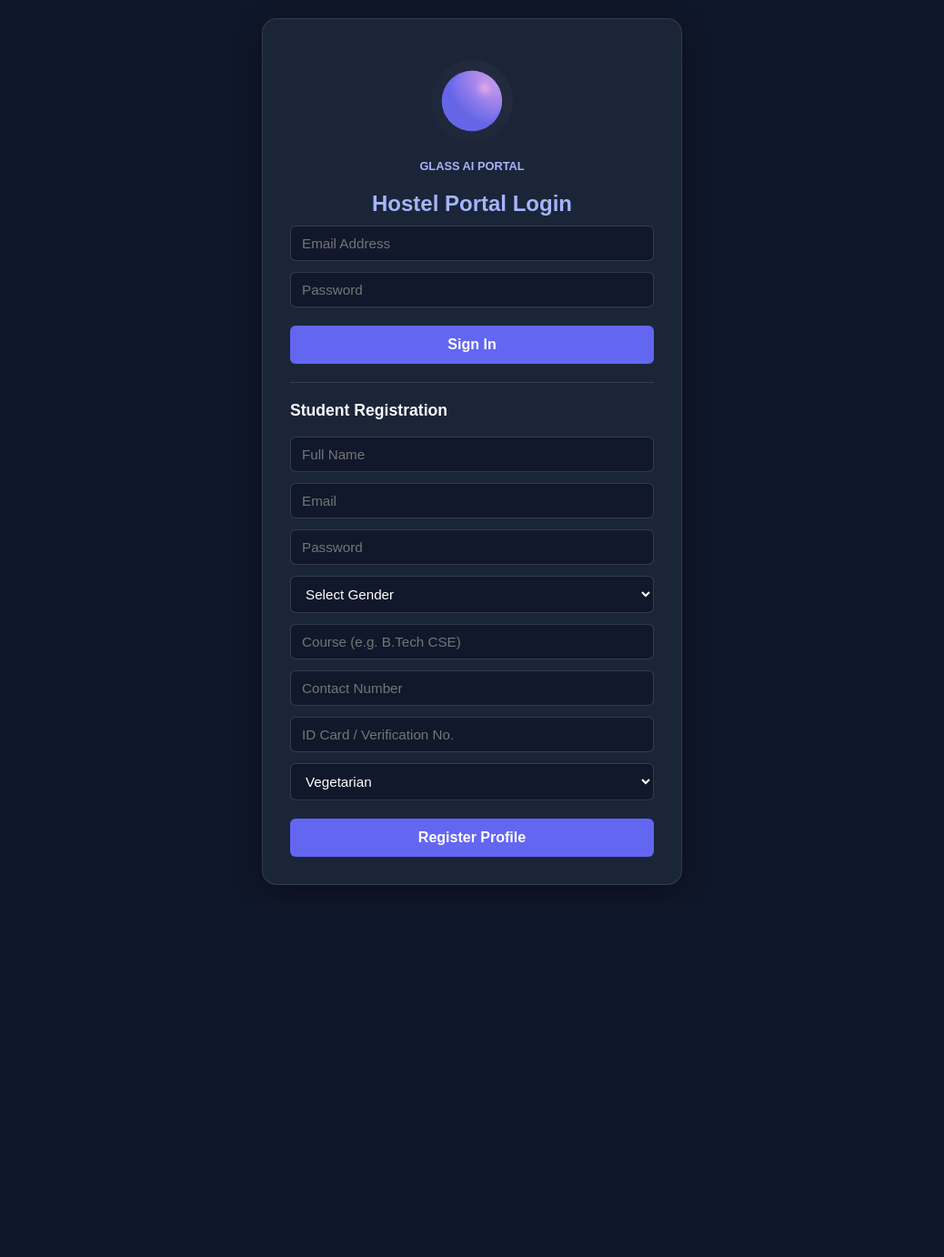
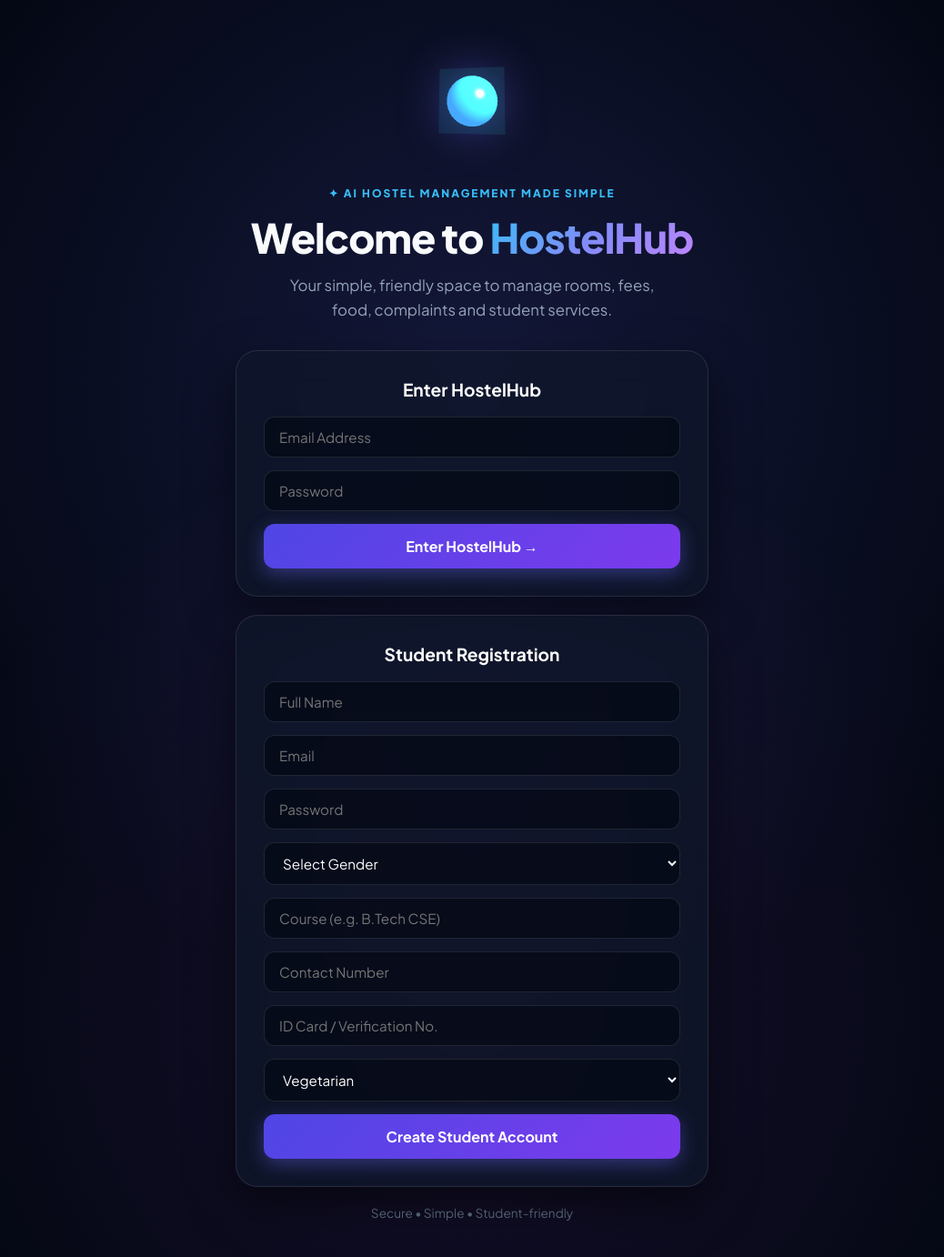
Before and after one commit to ziba-ck/Hostel-Project, a Node server app: page / in a window 1280 px wide. Shown: the whole page at 91% size, without its empty margins (121-1159 px from the left). Before the commit the page ends 973 px from the top, so only its background shows below. Run offline with Node 20, Linux system fonts and the light colour scheme; some libraries are stand-ins or nearby versions.

Commit message:
Update landing page to match HostelHub space design with 3D H glass badge

```diff
--- a/views/login.ejs
+++ b/views/login.ejs
@@ -3,35 +3,173 @@
 <head>
     <meta charset="UTF-8">
     <meta name="viewport" content="width=device-width, initial-scale=1.0">
-    <title>Hostel Portal - 3D Login & Registration</title>
+    <title>HostelHub - AI Management System</title>
+    <link href="https://fonts.googleapis.com/css2?family=Plus+Jakarta+Sans:wght@400;500;600;700;800&display=swap" rel="stylesheet">
     <script src="https://cdnjs.cloudflare.com/ajax/libs/three.js/r128/three.min.js"></script>
     <style>
-        body { font-family: Arial, sans-serif; background-color: #0f172a; color: #fff; display: flex; justify-content: center; align-items: center; min-height: 100vh; margin: 0; padding: 20px; }
-        .card { background: rgba(30, 41, 59, 0.85); backdrop-filter: blur(12px); padding: 30px; border-radius: 16px; border: 1px solid rgba(255, 255, 255, 0.1); width: 100%; max-width: 400px; box-shadow: 0 8px 32px rgba(0,0,0,0.37); }
-        h2 { text-align: center; color: #a5b4fc; margin-bottom: 10px; }
-        h3 { color: #f8fafc; margin-top: 20px; font-size: 1.1em; }
+        :root {
+            --bg-space: #030712;
+            --purple-glow: #6366f1;
+            --blue-gradient: linear-gradient(135deg, #38bdf8, #818cf8, #c084fc);
+            --card-glass: rgba(15, 23, 42, 0.75);
+            --border-glass: rgba(255, 255, 255, 0.1);
+        }
 
-        .ai-3d-wrapper { display: flex; flex-direction: column; align-items: center; justify-content: center; margin-bottom: 15px; cursor: pointer; }
-        #glass-ai-canvas { width: 120px; height: 120px; border-radius: 50%; }
+        * { box-sizing: border-box; margin: 0; padding: 0; font-family: 'Plus Jakarta Sans', sans-serif; }
 
-        .error-msg { color: #f87171; background: rgba(239, 68, 68, 0.2); border: 1px solid #ef4444; padding: 10px; border-radius: 6px; font-size: 0.9em; margin-bottom: 15px; text-align: center; }
-        .success-msg { color: #4ade80; background: rgba(34, 197, 94, 0.2); border: 1px solid #22c55e; padding: 10px; border-radius: 6px; font-size: 0.9em; margin-bottom: 15px; text-align: center; }
-        .input-group { margin-bottom: 12px; }
-        input, select { width: 100%; padding: 10px 12px; background: rgba(15, 23, 42, 0.8); border: 1px solid rgba(255, 255, 255, 0.15); border-radius: 6px; color: #fff; font-size: 0.95em; box-sizing: border-box; }
-        button { width: 100%; padding: 12px; background-color: #6366f1; border: none; color: white; border-radius: 6px; font-size: 1em; font-weight: bold; cursor: pointer; margin-top: 8px; }
-        button:hover { background-color: #4f46e5; }
-        hr { border: none; border-top: 1px solid rgba(255, 255, 255, 0.1); margin: 20px 0; }
+        body {
+            background-color: var(--bg-space);
+            background-image:
+                radial-gradient(circle at 50% 30%, rgba(99, 102, 241, 0.18) 0%, transparent 60%),
+                radial-gradient(circle at 50% 80%, rgba(168, 85, 247, 0.12) 0%, transparent 50%);
+            color: #f8fafc;
+            min-height: 100vh;
+            display: flex;
+            justify-content: center;
+            align-items: center;
+            padding: 40px 20px;
+            overflow-x: hidden;
+        }
+
+        .space-container {
+            width: 100%;
+            max-width: 520px;
+            text-align: center;
+            position: relative;
+            z-index: 2;
+        }
+
+        /* 3D Glass Badge Canvas Wrapper */
+        .glass-badge-wrapper {
+            position: relative;
+            width: 140px;
+            height: 140px;
+            margin: 0 auto 20px auto;
+            cursor: pointer;
+        }
+
+        #glass-h-canvas {
+            width: 140px;
+            height: 140px;
+            filter: drop-shadow(0 0 25px rgba(99, 102, 241, 0.6));
+        }
+
+        .badge-tag {
+            font-size: 0.75rem;
+            font-weight: 800;
+            letter-spacing: 2px;
+            color: #38bdf8;
+            text-transform: uppercase;
+            margin-bottom: 12px;
+            display: inline-block;
+        }
+
+        h1 {
+            font-size: 2.8rem;
+            font-weight: 800;
+            margin-bottom: 12px;
+            letter-spacing: -1px;
+        }
+
+        h1 .highlight {
+            background: var(--blue-gradient);
+            -webkit-background-clip: text;
+            -webkit-text-fill-color: transparent;
+        }
+
+        .subtitle {
+            font-size: 1.05rem;
+            color: #94a3b8;
+            max-width: 440px;
+            margin: 0 auto 30px auto;
+            line-height: 1.6;
+            font-weight: 400;
+        }
+
+        /* Glass Form Cards */
+        .glass-card {
+            background: var(--card-glass);
+            backdrop-filter: blur(20px);
+            -webkit-backdrop-filter: blur(20px);
+            border: 1px solid var(--border-glass);
+            border-radius: 24px;
+            padding: 30px;
+            box-shadow: 0 20px 50px rgba(0, 0, 0, 0.5);
+            text-align: left;
+            margin-bottom: 20px;
+        }
+
+        .form-title {
+            font-size: 1.2rem;
+            font-weight: 700;
+            color: #fff;
+            margin-bottom: 18px;
+            text-align: center;
+        }
+
+        .input-group { margin-bottom: 14px; }
+
+        input, select {
+            width: 100%;
+            padding: 12px 16px;
+            background: rgba(3, 7, 18, 0.6);
+            border: 1px solid var(--border-glass);
+            border-radius: 12px;
+            color: #fff;
+            font-size: 0.95rem;
+            outline: none;
+            transition: all 0.2s;
+        }
+
+        input:focus, select:focus {
+            border-color: #818cf8;
+            box-shadow: 0 0 15px rgba(99, 102, 241, 0.3);
+        }
+
+        .btn-enter {
+            width: 100%;
+            padding: 14px;
+            background: linear-gradient(135deg, #4f46e5, #7c3aed);
+            border: none;
+            color: white;
+            border-radius: 12px;
+            font-size: 1rem;
+            font-weight: 700;
+            cursor: pointer;
+            box-shadow: 0 6px 20px rgba(99, 102, 241, 0.4);
+            transition: all 0.2s;
+            display: flex;
+            justify-content: center;
+            align-items: center;
+            gap: 8px;
+        }
+
+        .btn-enter:hover {
+            transform: translateY(-2px);
+            box-shadow: 0 8px 25px rgba(99, 102, 241, 0.6);
+        }
+
+        .footer-tag {
+            font-size: 0.85rem;
+            color: #64748b;
+            margin-top: 20px;
+        }
+
+        .error-msg { color: #f87171; background: rgba(239, 68, 68, 0.15); border: 1px solid rgba(239, 68, 68, 0.3); padding: 10px; border-radius: 10px; font-size: 0.85rem; margin-bottom: 15px; text-align: center; }
+        .success-msg { color: #4ade80; background: rgba(34, 197, 94, 0.15); border: 1px solid rgba(34, 197, 94, 0.3); padding: 10px; border-radius: 10px; font-size: 0.85rem; margin-bottom: 15px; text-align: center; }
     </style>
 </head>
 <body>
-    <div class="card">
-        <!-- 3D Glass AI Banner -->
-        <div class="ai-3d-wrapper">
-            <canvas id="glass-ai-canvas"></canvas>
-            <span style="font-size: 0.8em; color: #a5b4fc; font-weight: bold; margin-top: 4px;">GLASS AI PORTAL</span>
+
+    <div class="space-container">
+        <!-- 3D Glass H Badge -->
+        <div class="glass-badge-wrapper" id="badge-btn">
+            <canvas id="glass-h-canvas"></canvas>
         </div>
 
-        <h2>Hostel Portal Login</h2>
+        <div class="badge-tag">✦ AI HOSTEL MANAGEMENT MADE SIMPLE</div>
+        <h1>Welcome to <span class="highlight">HostelHub</span></h1>
+        <p class="subtitle">Your simple, friendly space to manage rooms, fees, food, complaints and student services.</p>
 
         <% if (locals.error && error) { %>
             <div class="error-msg"><%= error %></div>
@@ -41,6 +179,9 @@
             <div class="success-msg"><%= success %></div>
         <% } %>
 
+        <!-- Login Card -->
+        <div class="glass-card">
+            <div class="form-title">Enter HostelHub</div>
             <form action="/login" method="POST">
                 <div class="input-group">
                     <input type="email" name="email" placeholder="Email Address" required>
@@ -48,12 +189,13 @@
                 <div class="input-group">
                     <input type="password" name="password" placeholder="Password" required>
                 </div>
-            <button type="submit">Sign In</button>
+                <button type="submit" class="btn-enter">Enter HostelHub →</button>
             </form>
+        </div>
 
-        <hr>
-
-        <h3>Student Registration</h3>
+        <!-- Registration Card -->
+        <div class="glass-card">
+            <div class="form-title">Student Registration</div>
             <form action="/register" method="POST">
                 <input type="hidden" name="role" value="student">
                 <div class="input-group">
@@ -88,39 +230,91 @@
                         <option value="Non-Vegetarian">Non-Vegetarian</option>
                     </select>
                 </div>
-            <button type="submit">Register Profile</button>
+                <button type="submit" class="btn-enter">Create Student Account</button>
             </form>
         </div>
 
+        <div class="footer-tag">Secure • Simple • Student-friendly</div>
+    </div>
+
+    <!-- Three.js 3D Glowing H Glass Badge Script -->
     <script>
-        const canvas = document.getElementById('glass-ai-canvas');
+        const canvas = document.getElementById('glass-h-canvas');
         const scene = new THREE.Scene();
         const camera = new THREE.PerspectiveCamera(50, 1, 0.1, 1000);
-        camera.position.z = 3.2;
+        camera.position.z = 3.5;
 
         const renderer = new THREE.WebGLRenderer({ canvas, alpha: true, antialias: true });
-        renderer.setSize(120, 120);
+        renderer.setSize(140, 140);
         renderer.setPixelRatio(window.devicePixelRatio);
 
-        const orbGeo = new THREE.SphereGeometry(0.8, 32, 32);
-        const orbMat = new THREE.MeshPhongMaterial({ color: 0x6366f1, emissive: 0x312e81, transparent: true, opacity: 0.9 });
+        // Rounded Box Frame (Glass)
+        const roundedBoxGroup = new THREE.Group();
+
+        const boxGeo = new THREE.BoxGeometry(1.6, 1.6, 0.4);
+        const glassMat = new THREE.MeshPhysicalMaterial({
+            color: 0x38bdf8,
+            transparent: true,
+            opacity: 0.4,
+            roughness: 0.1,
+            metalness: 0.1,
+            transmission: 0.85,
+            ior: 1.4
+        });
+        const glassBox = new THREE.Mesh(boxGeo, glassMat);
+        roundedBoxGroup.add(glassBox);
+
+        // Core Glowing Orb Behind 'H'
+        const orbGeo = new THREE.SphereGeometry(0.65, 32, 32);
+        const orbMat = new THREE.MeshPhongMaterial({
+            color: 0x3b82f6,
+            emissive: 0x1d4ed8,
+            specular: 0x60a5fa,
+            shininess: 80
+        });
         const orb = new THREE.Mesh(orbGeo, orbMat);
-        scene.add(orb);
+        orb.position.z = -0.05;
+        roundedBoxGroup.add(orb);
 
-        const glassGeo = new THREE.SphereGeometry(1.05, 32, 32);
-        const glassMat = new THREE.MeshPhysicalMaterial({ color: 0xffffff, transparent: true, opacity: 0.3, transmission: 0.9 });
-        const glassShell = new THREE.Mesh(glassGeo, glassMat);
-        scene.add(glassShell);
+        // Canvas Text 'H' Texture
+        const textCanvas = document.createElement('canvas');
+        textCanvas.width = 256;
+        textCanvas.height = 256;
+        const ctx = textCanvas.getContext('2d');
+        ctx.fillStyle = '#ffffff';
+        ctx.font = '900 160px "Plus Jakarta Sans", sans-serif';
+        ctx.textAlign = 'center';
+        ctx.textBaseline = 'middle';
+        ctx.fillText('H', 128, 128);
 
-        const pointLight = new THREE.PointLight(0xa855f7, 2, 10);
-        pointLight.position.set(2, 2, 2);
+        const textTexture = new THREE.CanvasTexture(textCanvas);
+        const textGeo = new THREE.PlaneGeometry(1.1, 1.1);
+        const textMat = new THREE.MeshBasicMaterial({
+            map: textTexture,
+            transparent: true
+        });
+        const textMesh = new THREE.Mesh(textGeo, textMat);
+        textMesh.position.z = 0.22;
+        roundedBoxGroup.add(textMesh);
+
+        scene.add(roundedBoxGroup);
+
+        // Ambient & Point Lighting
+        const pointLight = new THREE.PointLight(0x38bdf8, 3, 10);
+        pointLight.position.set(2, 2, 3);
         scene.add(pointLight);
-        scene.add(new THREE.AmbientLight(0xffffff, 0.6));
+        scene.add(new THREE.AmbientLight(0xffffff, 0.7));
 
+        // Floating animation
+        let clock = new THREE.Clock();
         function animate() {
             requestAnimationFrame(animate);
-            orb.rotation.y += 0.015;
-            glassShell.rotation.y -= 0.005;
+            const elapsedTime = clock.getElapsedTime();
+
+            roundedBoxGroup.rotation.y = Math.sin(elapsedTime * 0.8) * 0.15;
+            roundedBoxGroup.rotation.x = Math.cos(elapsedTime * 0.6) * 0.1;
+            roundedBoxGroup.position.y = Math.sin(elapsedTime * 1.5) * 0.05;
+
             renderer.render(scene, camera);
         }
         animate();
```
Lines whose indentation alone changed are shown as unchanged.
